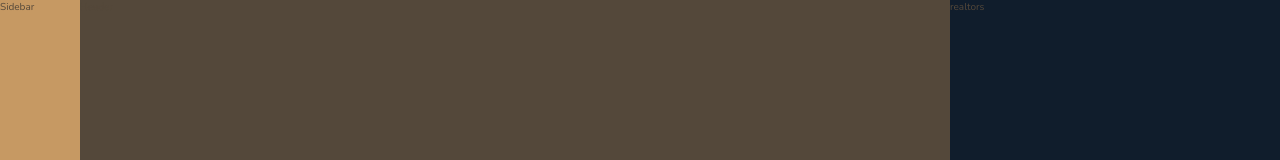
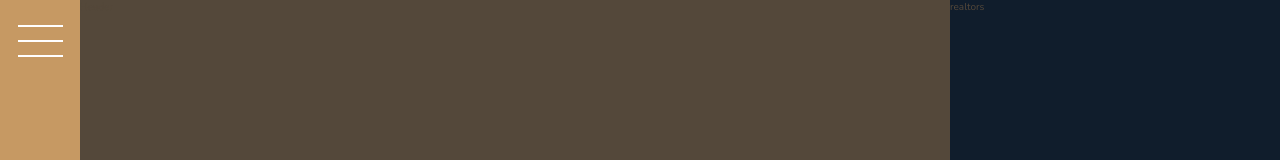
Before and after one commit to vivinmeth/nexter, a website: page index.html in a window 1280 px wide. Shown: the top 160 px of the page. Drawn offline with nearby package versions, Linux system fonts and the light colour scheme.

Commit message:
sidebar done

```diff
--- a/index.html
+++ b/index.html
@@ -13,7 +13,7 @@
     </head>
     <body class="container">
         <div class="sidebar">
-            Sidebar
+            <button class="nav-btn"></button>
         </div>
         <div class="header">
             Header
--- a/sass/_sidebar.scss
+++ b/sass/_sidebar.scss
@@ -3,4 +3,33 @@
 
   grid-row: 1 / -1;
   grid-column: sidebar-start / sidebar-end;
+
+  display: flex;
+  justify-content: center;
 }
+
+.nav-btn{
+  border-radius: 0;
+  border: none;
+
+  background-color: #fff;
+  height: 2px;
+  width: 4.5rem;
+  margin-top: 4rem;
+
+
+  &::before, &::after{
+    content: "";
+    background-color: #fff;
+    height: 2px;
+    width: 4.5rem;
+    display: block;
+
+  }
+  &::before{
+    transform: translateY(-1.5rem);
+  }
+  &::after{
+    transform: translateY(1.3rem);
+  }
+}
```
Also changed, not shown: css/style.css.
